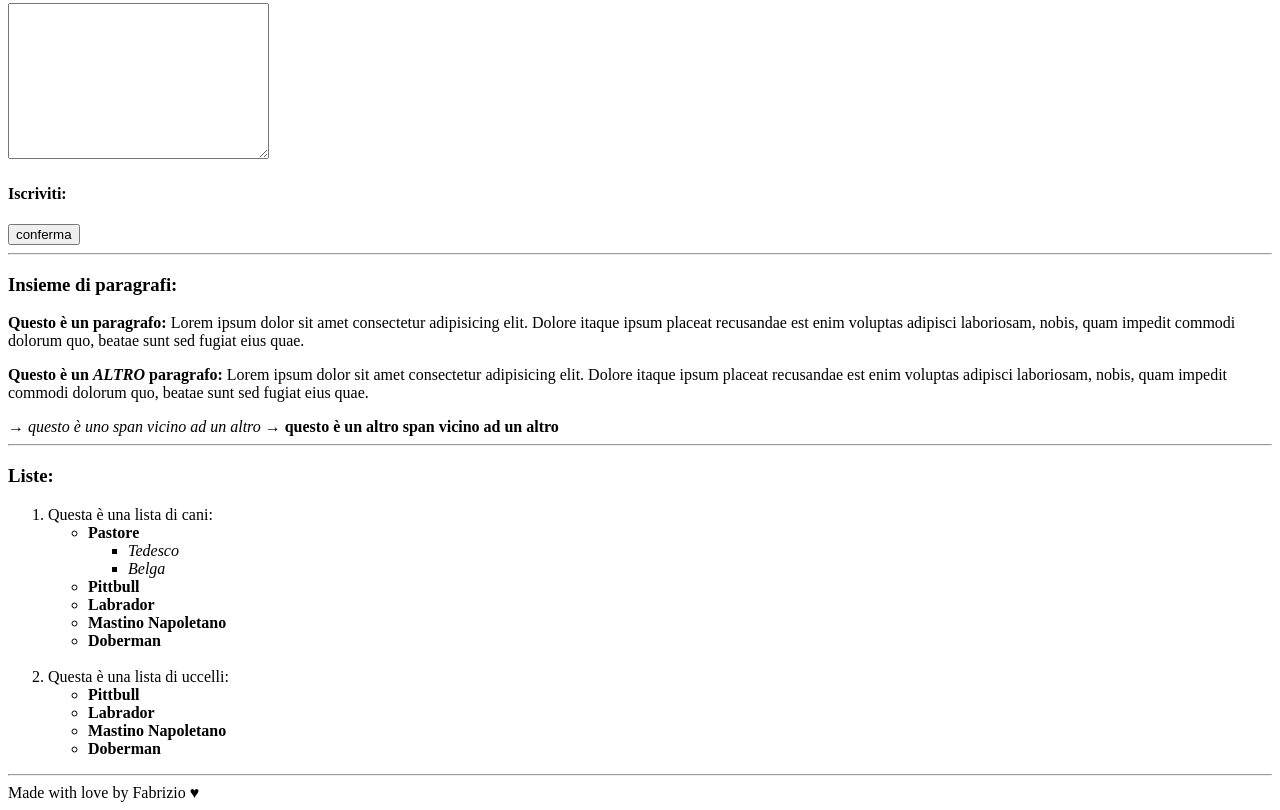
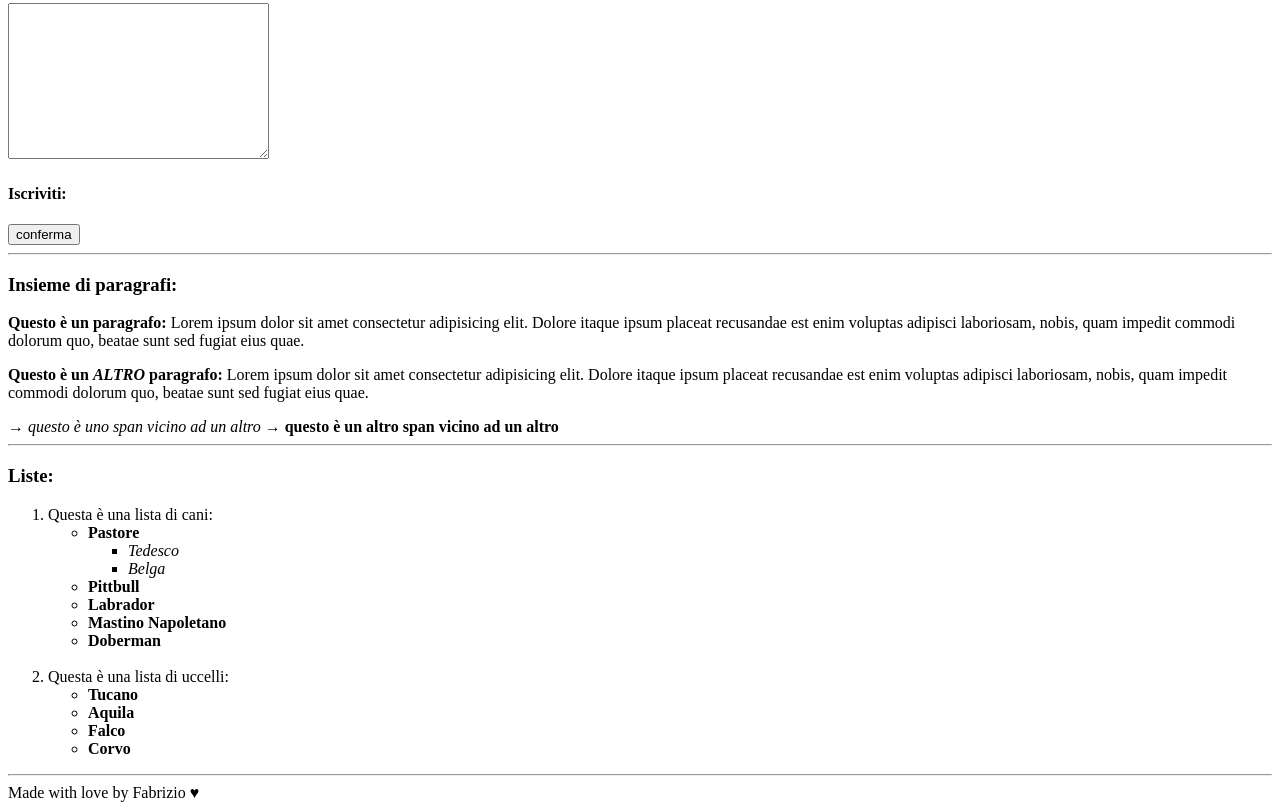
Before and after one commit to FabrizioFornone/htmlcss-hello, a plain HTML site: page index.html in a window 1280 px wide. Shown: the part 558-1368 px from the top of the page. Drawn offline with Linux system fonts and the light colour scheme.

Commit message:
Es 1° Lezione Fabrizio Fornone

```diff
--- a/index.html
+++ b/index.html
@@ -95,10 +95,10 @@
         <li>
           Questa è una lista di uccelli:
           <ul>
-            <li><strong>Pittbull</strong></li>
-            <li><strong>Labrador</strong></li>
-            <li><strong>Mastino Napoletano</strong></li>
-            <li><strong>Doberman</strong></li>
+            <li><strong>Tucano</strong></li>
+            <li><strong>Aquila</strong></li>
+            <li><strong>Falco</strong></li>
+            <li><strong>Corvo</strong></li>
           </ul>
         </li>
       </ol>
```
